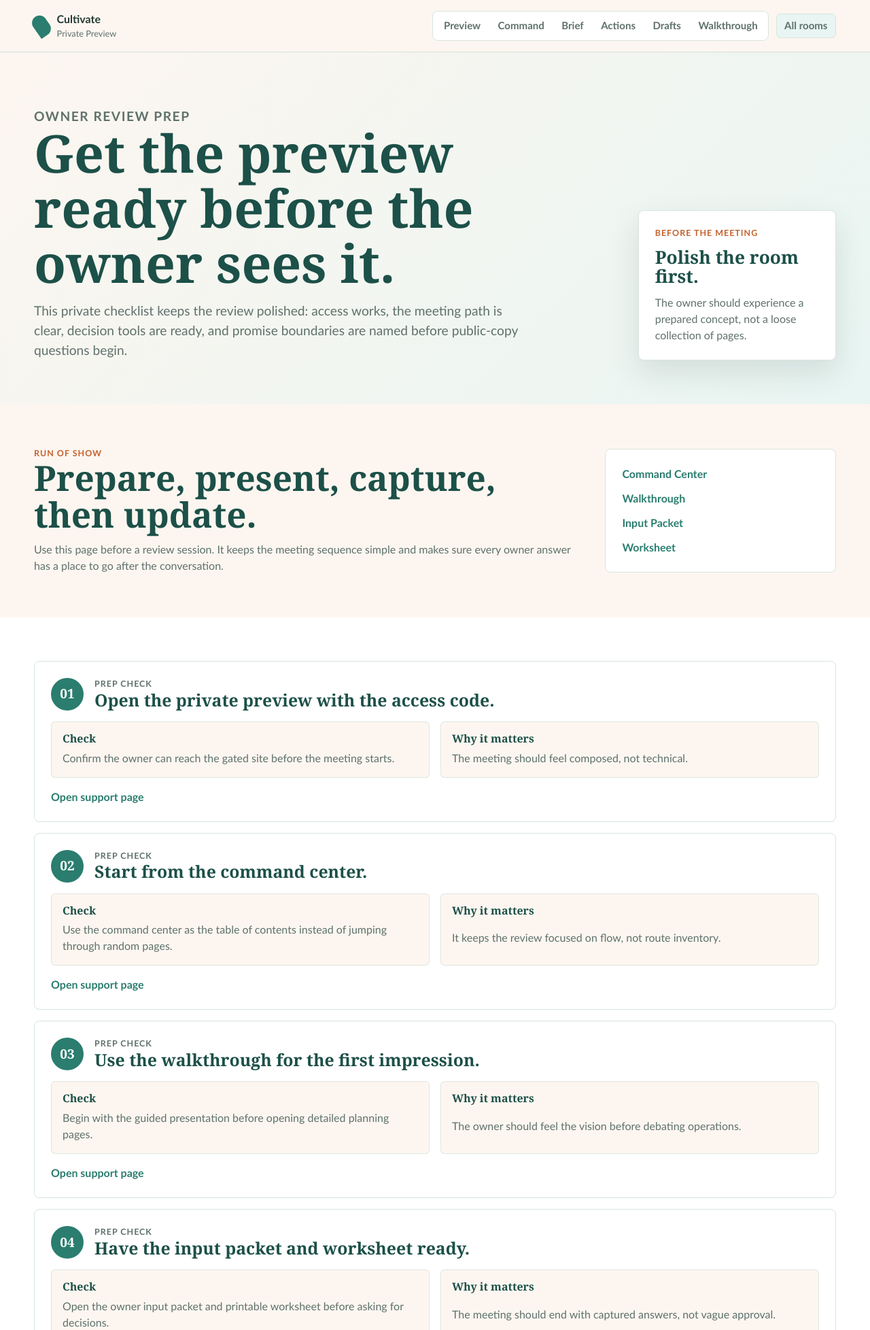
After one commit to Josue-Gimbernard/Cultivate_Web, a Flask app: page /owner-review-prep in a window 1280 px wide. The commit adds this page. Shown: the top 1956 px of the page at 68% size. Run offline with Flask 3, Linux system fonts and the light colour scheme; the visitor is signed in with stand-in values (Sample User, id 1); some libraries are stand-ins or nearby versions.

Commit message:
Add owner review prep checklist

```diff
--- a/app.py
+++ b/app.py
@@ -167,6 +167,15 @@ class PostMeetingUpdate:
     update_target: str
     why_it_matters: str
     guardrail: str
+    support_route: str
+
+
+@dataclass(frozen=True)
+class OwnerReviewPrepItem:
+    step: str
+    title: str
+    check: str
+    why_it_matters: str
     support_route: str
 
 
@@ -1174,6 +1183,52 @@ POST_MEETING_UPDATES = [
 ]
 
 
+OWNER_REVIEW_PREP_ITEMS = [
+    OwnerReviewPrepItem(
+        "01",
+        "Open the private preview with the access code.",
+        "Confirm the owner can reach the gated site before the meeting starts.",
+        "The meeting should feel composed, not technical.",
+        "review_command_center",
+    ),
+    OwnerReviewPrepItem(
+        "02",
+        "Start from the command center.",
+        "Use the command center as the table of contents instead of jumping through random pages.",
+        "It keeps the review focused on flow, not route inventory.",
+        "review_command_center",
+    ),
+    OwnerReviewPrepItem(
+        "03",
+        "Use the walkthrough for the first impression.",
+        "Begin with the guided presentation before opening detailed planning pages.",
+        "The owner should feel the vision before debating operations.",
+        "owner_walkthrough",
+    ),
+    OwnerReviewPrepItem(
+        "04",
+        "Have the input packet and worksheet ready.",
+        "Open the owner input packet and printable worksheet before asking for decisions.",
+        "The meeting should end with captured answers, not vague approval.",
+        "owner_input_packet",
+    ),
+    OwnerReviewPrepItem(
+        "05",
+        "Name the promise boundaries out loud.",
+        "Say that pricing, dates, childcare, cafe, Foxtail, teen work, rentals, and full-campus availability are not public promises yet.",
+        "This protects trust while still showing the full ecosystem.",
+        "what_cultivate_is",
+    ),
+    OwnerReviewPrepItem(
+        "06",
+        "Close with the answer log and update plan.",
+        "Show where answers will be recorded and how they become site changes.",
+        "The owner can see that approvals will be handled carefully after the meeting.",
+        "owner_answer_log",
+    ),
+]
+
+
 PUBLIC_DRAFT_ITEMS = [
     PublicDraftItem(
         "Home",
@@ -1367,6 +1422,13 @@ REVIEW_SURFACES = [
         "You need a safe order for converting owner answers into repo changes.",
         "What changes after the meeting?",
         "post_meeting_update_plan",
+    ),
+    ReviewSurface(
+        "Planning",
+        "Owner Review Prep",
+        "You want to make the meeting polished before the owner sees the site.",
+        "Are we ready to present?",
+        "owner_review_prep",
     ),
     ReviewSurface(
         "Safety",
@@ -1599,6 +1661,7 @@ DIRECTORY_NAV = (
             NavItem("Worksheet", "owner_review_worksheet"),
             NavItem("Answer Log", "owner_answer_log"),
             NavItem("Update Plan", "post_meeting_update_plan"),
+            NavItem("Prep", "owner_review_prep"),
         ),
     ),
     NavSection(
@@ -2059,6 +2122,12 @@ def create_app() -> Flask:
             "post_meeting_update_plan.html", updates=POST_MEETING_UPDATES
         )
 
+    @app.get("/owner-review-prep")
+    def owner_review_prep():
+        return render_template(
+            "owner_review_prep.html", prep_items=OWNER_REVIEW_PREP_ITEMS
+        )
+
     @app.get("/owner-walkthrough")
     def owner_walkthrough():
         return render_template("owner_walkthrough.html", slides=WALKTHROUGH_SLIDES)
--- a/static/css/pages/info-support.css
+++ b/static/css/pages/info-support.css
@@ -487,6 +487,101 @@
   text-decoration: none;
 }
 
+.prep-summary {
+  align-items: center;
+  display: grid;
+  gap: var(--space-6);
+  grid-template-columns: minmax(0, 1fr) minmax(18rem, 0.42fr);
+}
+
+.prep-summary p:not(.eyebrow) {
+  color: var(--color-ink-soft);
+  padding-top: var(--space-3);
+}
+
+.prep-summary__links {
+  background: var(--color-white);
+  border: 1px solid var(--color-line);
+  border-radius: var(--radius-md);
+  display: grid;
+  gap: var(--space-3);
+  padding: var(--space-5);
+}
+
+.prep-summary__links a {
+  color: var(--color-teal-700);
+  font-weight: 700;
+  text-decoration: none;
+}
+
+.prep-list {
+  display: grid;
+  gap: var(--space-4);
+}
+
+.prep-card {
+  background: var(--color-white);
+  border: 1px solid var(--color-line);
+  border-radius: var(--radius-md);
+  display: grid;
+  gap: var(--space-4);
+  padding: var(--space-5);
+}
+
+.prep-card header {
+  align-items: start;
+  display: grid;
+  gap: var(--space-4);
+  grid-template-columns: auto minmax(0, 1fr);
+}
+
+.prep-card header > span {
+  align-items: center;
+  background: var(--color-teal-700);
+  border-radius: 999px;
+  color: var(--color-white);
+  display: inline-flex;
+  font-family: var(--font-display);
+  font-size: 1.2rem;
+  font-weight: 700;
+  height: 3rem;
+  justify-content: center;
+  width: 3rem;
+}
+
+.prep-card h2 {
+  font-size: 1.55rem;
+}
+
+.prep-card h3 {
+  font-size: 1rem;
+}
+
+.prep-card p {
+  color: var(--color-ink-soft);
+}
+
+.prep-card__body {
+  display: grid;
+  gap: var(--space-4);
+  grid-template-columns: repeat(2, minmax(0, 1fr));
+}
+
+.prep-card__body > div {
+  background: var(--color-cream-100);
+  border: 1px solid rgba(42, 125, 111, 0.14);
+  border-radius: var(--radius-sm);
+  display: grid;
+  gap: var(--space-2);
+  padding: var(--space-4);
+}
+
+.prep-card > a {
+  color: var(--color-teal-700);
+  font-weight: 700;
+  text-decoration: none;
+}
+
 @media (max-width: 900px) {
   .info-hero,
   .info-close,
@@ -499,6 +594,9 @@
   .answer-log-summary,
   .answer-log-card header,
   .answer-log-card__grid,
+  .prep-summary,
+  .prep-card header,
+  .prep-card__body,
   .glossary-term,
   .assumption-item,
   .comparison-row {
--- /dev/null
+++ b/templates/owner_review_prep.html
@@ -0,0 +1,75 @@
+{% extends "base.html" %}
+{% block title %}Owner Review Prep{% endblock %}
+{% block content %}
+<section class="info-hero">
+  <div>
+    <p class="eyebrow">Owner review prep</p>
+    <h1>Get the preview ready before the owner sees it.</h1>
+    <p>This private checklist keeps the review polished: access works, the meeting path is clear, decision tools are ready, and promise boundaries are named before public-copy questions begin.</p>
+  </div>
+  <aside class="info-hero__note">
+    <span>Before the meeting</span>
+    <strong>Polish the room first.</strong>
+    <p>The owner should experience a prepared concept, not a loose collection of pages.</p>
+  </aside>
+</section>
+
+<section class="section-band section-band--cream">
+  <div class="section-inner prep-summary">
+    <div>
+      <p class="eyebrow">Run of show</p>
+      <h2>Prepare, present, capture, then update.</h2>
+      <p>Use this page before a review session. It keeps the meeting sequence simple and makes sure every owner answer has a place to go after the conversation.</p>
+    </div>
+    <div class="prep-summary__links">
+      <a href="{{ url_for('review_command_center') }}">Command Center</a>
+      <a href="{{ url_for('owner_walkthrough') }}">Walkthrough</a>
+      <a href="{{ url_for('owner_input_packet') }}">Input Packet</a>
+      <a href="{{ url_for('owner_review_worksheet') }}">Worksheet</a>
+    </div>
+  </div>
+</section>
+
+<section class="section-band">
+  <div class="section-inner prep-list">
+    {% for item in prep_items %}
+    <article class="prep-card">
+      <header>
+        <span>{{ item.step }}</span>
+        <div>
+          <p class="eyebrow">Prep check</p>
+          <h2>{{ item.title }}</h2>
+        </div>
+      </header>
+      <div class="prep-card__body">
+        <div>
+          <h3>Check</h3>
+          <p>{{ item.check }}</p>
+        </div>
+        <div>
+          <h3>Why it matters</h3>
+          <p>{{ item.why_it_matters }}</p>
+        </div>
+      </div>
+      <a href="{{ url_for(item.support_route) }}">Open support page</a>
+    </article>
+    {% endfor %}
+  </div>
+</section>
+
+<section class="section-band section-band--cream">
+  <div class="section-inner info-close">
+    <div>
+      <p class="eyebrow">Ready state</p>
+      <h2>The review is ready when the meeting can end with answers.</h2>
+      <p>After the walkthrough, move into the input packet, worksheet, answer log, and post-meeting update plan. That keeps enthusiasm connected to approved next steps.</p>
+    </div>
+    <div class="info-close__links">
+      <a href="{{ url_for('owner_answer_log') }}">Answer Log</a>
+      <a href="{{ url_for('post_meeting_update_plan') }}">Update Plan</a>
+      <a href="{{ url_for('approval_matrix') }}">Approval Matrix</a>
+      <a href="{{ url_for('next_actions') }}">Next Actions</a>
+    </div>
+  </div>
+</section>
+{% endblock %}
```
Also changed, not shown: memory/02-site-strategy.md (+2 -1 lines), memory/04-route-architecture.md (+2 -0 lines), memory/05-owner-preview-rules.md (+1 -0 lines), memory/07-owner-input-workflow.md (+8 -7 lines), tests/test_routes.py (+15 -0 lines), README.md.
